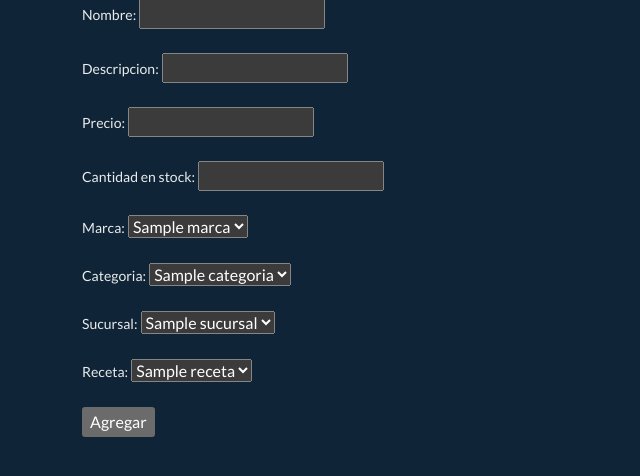
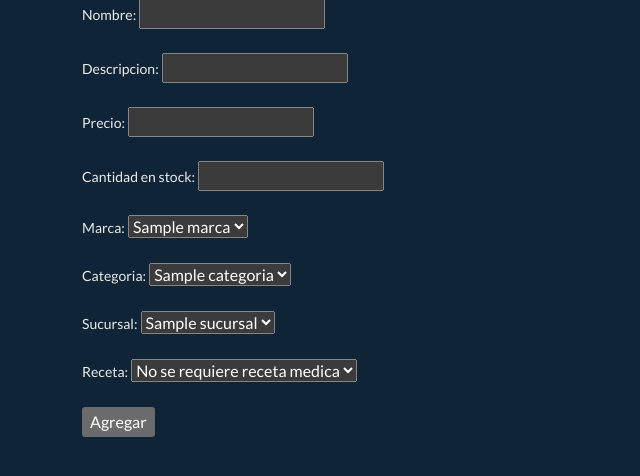
Before and after one commit to felix-gy/Pharmacy-web-app, a Flask app: template app/templates/agregar_producto.html in a window 1280 px wide. Shown: the part 57-533 px from the top of the page, without its empty margins (0-640 px from the left). Run offline with Flask 2, Linux system fonts and the light colour scheme; the template is opened without the code that fills it: most values are stand-ins (such as "Sample title", 1, 10 or a date in 2020); some libraries are stand-ins or nearby versions.

Commit message:
Update agregar_producto.html

```diff
--- a/app/templates/agregar_producto.html
+++ b/app/templates/agregar_producto.html
@@ -30,9 +30,9 @@
         {% endfor %}
     </select><br><br>
     <label for="id_receta">Receta:</label>
-    <select id="id_receta" name="id_receta" required>
+    <select id="id_receta" name="id_receta">
         {% for receta in recetas %}
-        <option value="{{ receta[0] }}">{{ receta[1] }}</option>
+        <option value="{{ receta[0] }}">No se requiere receta medica</option>
         {% endfor %}
     </select><br><br>
     <input type="submit" value="Agregar">
```
